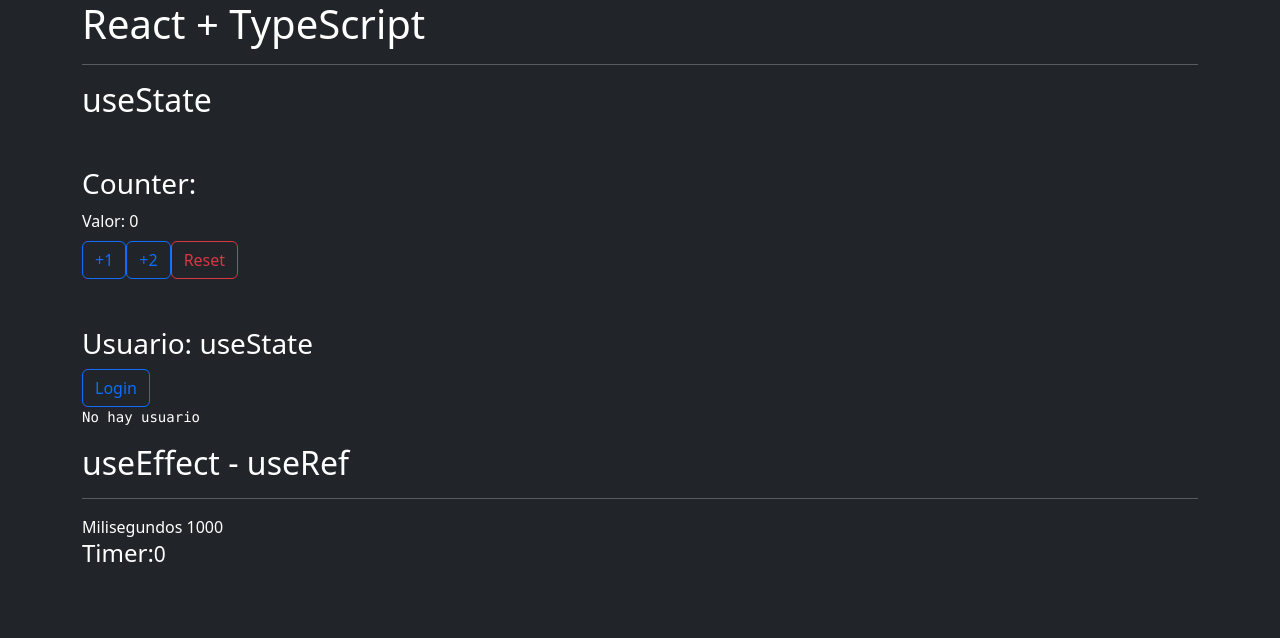
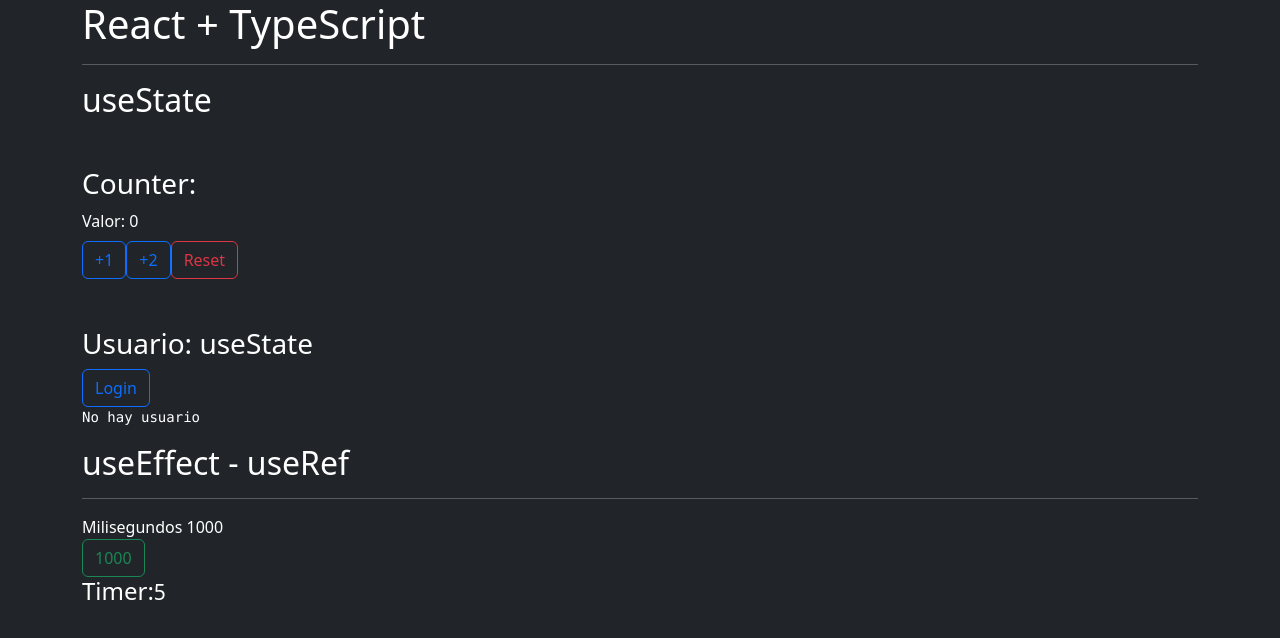
Before and after one commit to MSiestoGarabana/react-typescript, a React (Create React App) app: page / in a window 1280 px wide. Shown: the top 638 px of the page. Built offline with nearby package versions, Linux system fonts and the light colour scheme.

Commit message:
replacing setInterval with setTimeout

```diff
--- a/src/Components/Timer.tsx
+++ b/src/Components/Timer.tsx
@@ -1,7 +1,16 @@
+import {useEffect, useState} from "react";
+
 export const Timer = () => {
+
+    const[segundos, setSegundos] = useState(0)
+
+    useEffect( ()=>{
+       setTimeout(() => setSegundos( segundos + 1) , 1000);
+    }, [segundos])
+
     return (
         <>
-        <h4>Timer:<small>0</small></h4>
+        <h4>Timer:<small>{ segundos }</small></h4>
         </>
     )
 }
--- a/src/Components/TimerPadre.tsx
+++ b/src/Components/TimerPadre.tsx
@@ -5,6 +5,11 @@
     return(
         <>
         <span>Milisegundos { 1000 }</span>
+
+       <br/>
+
+       <button className="btn btn-outline-success">1000</button>
+
         <Timer/>
         </>
     )
```
